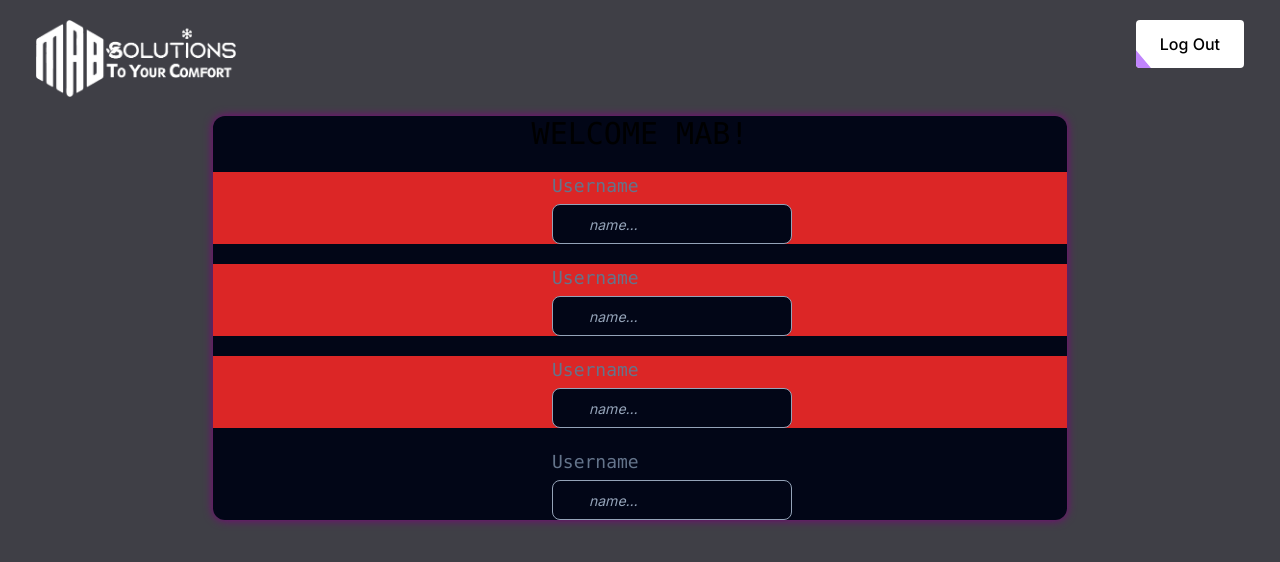
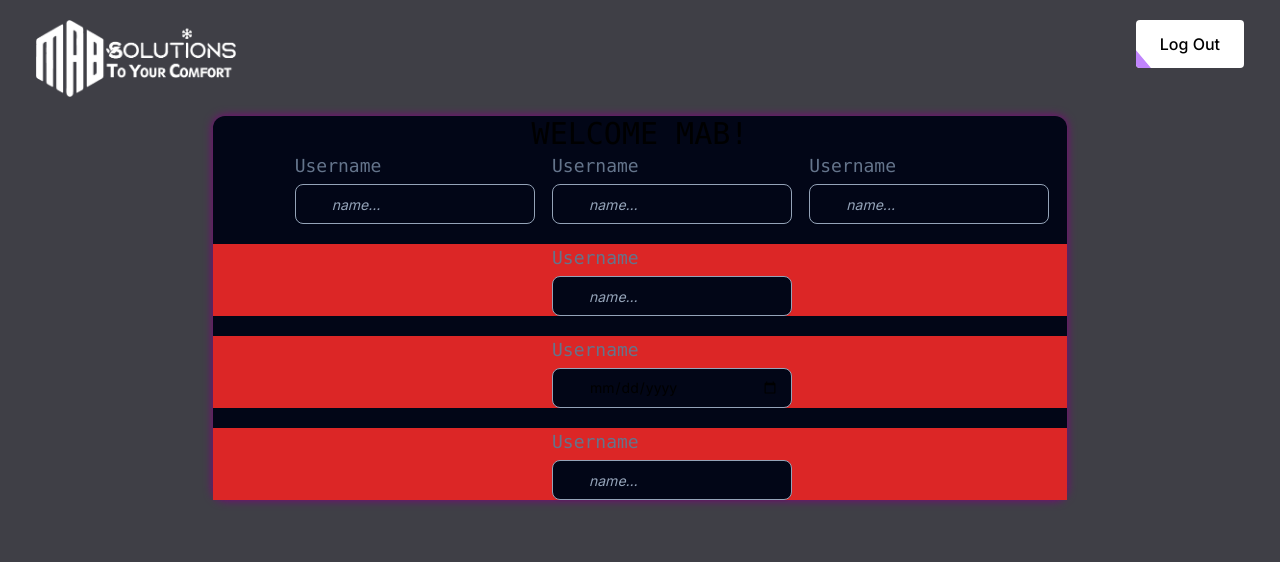
Before and after one commit to ASADFi/MabWeb, a Next.js app in the folder mabweb/: page /home in a window 1280 px wide. Shown: the top 562 px of the page. Built offline with nearby package versions, Linux system fonts and the light colour scheme.

Commit message:
dashboard UI

```diff
--- a/mabweb/src/app/(home)/home/page.tsx
+++ b/mabweb/src/app/(home)/home/page.tsx
@@ -43,6 +43,65 @@ export default function page() {
                     WELCOME MAB!
                 </h1>
 
+
+
+
+                {/* testing */}
+                <div className="flex flex-row justify-evenly ">
+                    <div> <div className=" w-44 ">
+
+
+
+                    <label className="font-mono  text-slate-500 text-lg">Username</label>
+
+
+<div className="">
+  {/* <i className=""><svg xmlns="http://www.w3.org/2000/svg" width="24" height="24" viewBox="0 0 24 24" fill="none" stroke="currentColor" stroke-width="2" stroke-linecap="round" stroke-linejoin="round" className="lucide lucide-user"><path d="M19 21v-2a4 4 0 0 0-4-4H9a4 4 0 0 0-4 4v2"/><circle cx="12" cy="7" r="4"/></svg></i> */}
+
+
+  <input className="placeholder:italic mt-1 placeholder:text-slate-400 block bg-slate-950 h-10 w-60 border border-slate-400 rounded-lg py-2 pl-9 pr-3 shadow-sm focus:outline-none focus:border-purple-400 focus:ring-purple-400 focus:ring-1 sm:text-sm" placeholder="name..." type="number" name="name"
+
+  />
+
+</div>
+</div></div>
+                    <div> <div className=" w-44 ">
+
+
+
+                    <label className="font-mono  text-slate-500 text-lg">Username</label>
+
+
+<div className="">
+  {/* <i className=""><svg xmlns="http://www.w3.org/2000/svg" width="24" height="24" viewBox="0 0 24 24" fill="none" stroke="currentColor" stroke-width="2" stroke-linecap="round" stroke-linejoin="round" className="lucide lucide-user"><path d="M19 21v-2a4 4 0 0 0-4-4H9a4 4 0 0 0-4 4v2"/><circle cx="12" cy="7" r="4"/></svg></i> */}
+
+
+  <input className="placeholder:italic mt-1 placeholder:text-slate-400 block bg-slate-950 h-10 w-60 border border-slate-400 rounded-lg py-2 pl-9 pr-3 shadow-sm focus:outline-none focus:border-purple-400 focus:ring-purple-400 focus:ring-1 sm:text-sm" placeholder="name..." type="number" name="name"
+
+  />
+
+</div>
+</div></div>
+                    <div> <div className=" w-44 ">
+
+
+
+                    <label className="font-mono  text-slate-500 text-lg">Username</label>
+
+
+<div className="">
+  {/* <i className=""><svg xmlns="http://www.w3.org/2000/svg" width="24" height="24" viewBox="0 0 24 24" fill="none" stroke="currentColor" stroke-width="2" stroke-linecap="round" stroke-linejoin="round" className="lucide lucide-user"><path d="M19 21v-2a4 4 0 0 0-4-4H9a4 4 0 0 0-4 4v2"/><circle cx="12" cy="7" r="4"/></svg></i> */}
+
+
+  <input className="placeholder:italic mt-1 placeholder:text-slate-400 block bg-slate-950 h-10 w-60 border border-slate-400 rounded-lg py-2 pl-9 pr-3 shadow-sm focus:outline-none focus:border-purple-400 focus:ring-purple-400 focus:ring-1 sm:text-sm" placeholder="name..." type="number" name="name"
+
+  />
+
+</div>
+</div></div>
+
+                </div>
+
                 <div className="flex  justify-center  items-center flex-col bg-red-600 gap-20 mt-5 ">
                  <div className=" w-44 ">
 
@@ -53,11 +112,14 @@ export default function page() {
 
 <div className="">
   {/* <i className=""><svg xmlns="http://www.w3.org/2000/svg" width="24" height="24" viewBox="0 0 24 24" fill="none" stroke="currentColor" stroke-width="2" stroke-linecap="round" stroke-linejoin="round" className="lucide lucide-user"><path d="M19 21v-2a4 4 0 0 0-4-4H9a4 4 0 0 0-4 4v2"/><circle cx="12" cy="7" r="4"/></svg></i> */}
-  <input className="placeholder:italic mt-1 placeholder:text-slate-400 block bg-slate-950 h-10 w-60 border border-slate-400 rounded-lg py-2 pl-9 pr-3 shadow-sm focus:outline-none focus:border-purple-400 focus:ring-purple-400 focus:ring-1 sm:text-sm" placeholder="name..." type="text" name="name"
+
+
+  <input className="placeholder:italic mt-1 placeholder:text-slate-400 block bg-slate-950 h-10 w-60 border border-slate-400 rounded-lg py-2 pl-9 pr-3 shadow-sm focus:outline-none focus:border-purple-400 focus:ring-purple-400 focus:ring-1 sm:text-sm" placeholder="name..." type="number" name="name"
 
   />
 
-</div></div>
+</div>
+</div>
                     </div>
                 <div className="flex  justify-center  items-center flex-col bg-red-600 gap-20 mt-5 ">
                  <div className=" w-44 "><label className="font-mono  text-slate-500 text-lg">Username</label>
@@ -65,11 +127,12 @@ export default function page() {
 
 <div className="">
   {/* <i className=""><svg xmlns="http://www.w3.org/2000/svg" width="24" height="24" viewBox="0 0 24 24" fill="none" stroke="currentColor" stroke-width="2" stroke-linecap="round" stroke-linejoin="round" className="lucide lucide-user"><path d="M19 21v-2a4 4 0 0 0-4-4H9a4 4 0 0 0-4 4v2"/><circle cx="12" cy="7" r="4"/></svg></i> */}
-  <input className="placeholder:italic mt-1 placeholder:text-slate-400 block bg-slate-950 h-10 w-60 border border-slate-400 rounded-lg py-2 pl-9 pr-3 shadow-sm focus:outline-none focus:border-purple-400 focus:ring-purple-400 focus:ring-1 sm:text-sm" placeholder="name..." type="text" name="name"
+  <input className="placeholder:italic mt-1 placeholder:text-slate-400 block bg-slate-950 h-10 w-60 border border-slate-400 rounded-lg py-2 pl-9 pr-3 shadow-sm focus:outline-none focus:border-purple-400 focus:ring-purple-400 focus:ring-1 sm:text-sm" placeholder="name..." type="date" name="name"
 
   />
 
 </div></div>
+
                     </div>
                 <div className="flex  justify-center  items-center flex-col bg-red-600 gap-20 mt-5 ">
                  <div className=" w-44 "><label className="font-mono  text-slate-500 text-lg">Username</label>
@@ -77,23 +140,12 @@ export default function page() {
 
 <div className="">
   {/* <i className=""><svg xmlns="http://www.w3.org/2000/svg" width="24" height="24" viewBox="0 0 24 24" fill="none" stroke="currentColor" stroke-width="2" stroke-linecap="round" stroke-linejoin="round" className="lucide lucide-user"><path d="M19 21v-2a4 4 0 0 0-4-4H9a4 4 0 0 0-4 4v2"/><circle cx="12" cy="7" r="4"/></svg></i> */}
-  <input className="placeholder:italic mt-1 placeholder:text-slate-400 block bg-slate-950 h-10 w-60 border border-slate-400 rounded-lg py-2 pl-9 pr-3 shadow-sm focus:outline-none focus:border-purple-400 focus:ring-purple-400 focus:ring-1 sm:text-sm" placeholder="name..." type="text" name="name"
+  <input className="placeholder:italic mt-1 placeholder:text-slate-400 block bg-slate-950 h-10 w-60 border border-slate-400 rounded-lg py-2 pl-9 pr-3 shadow-sm focus:outline-none focus:border-purple-400 focus:ring-purple-400 focus:ring-1 sm:text-sm" placeholder="name..." type="" name="name"
 
   />
 
 </div></div>
-                    </div>
-                <div className="flex  justify-center  items-center flex-col  gap-20 mt-5 ">
-                 <div className=" w-44 "><label className="font-mono  text-slate-500 text-lg">Username</label>
 
-
-<div className="">
-  {/* <i className=""><svg xmlns="http://www.w3.org/2000/svg" width="24" height="24" viewBox="0 0 24 24" fill="none" stroke="currentColor" stroke-width="2" stroke-linecap="round" stroke-linejoin="round" className="lucide lucide-user"><path d="M19 21v-2a4 4 0 0 0-4-4H9a4 4 0 0 0-4 4v2"/><circle cx="12" cy="7" r="4"/></svg></i> */}
-  <input className="placeholder:italic mt-1 placeholder:text-slate-400 block bg-slate-950 h-10 w-60 border border-slate-400 rounded-lg py-2 pl-9 pr-3 shadow-sm focus:outline-none focus:border-purple-400 focus:ring-purple-400 focus:ring-1 sm:text-sm" placeholder="name..." type="text" name="name"
-
-  />
-
-</div></div>
                     </div>
 
                 </div>
```
